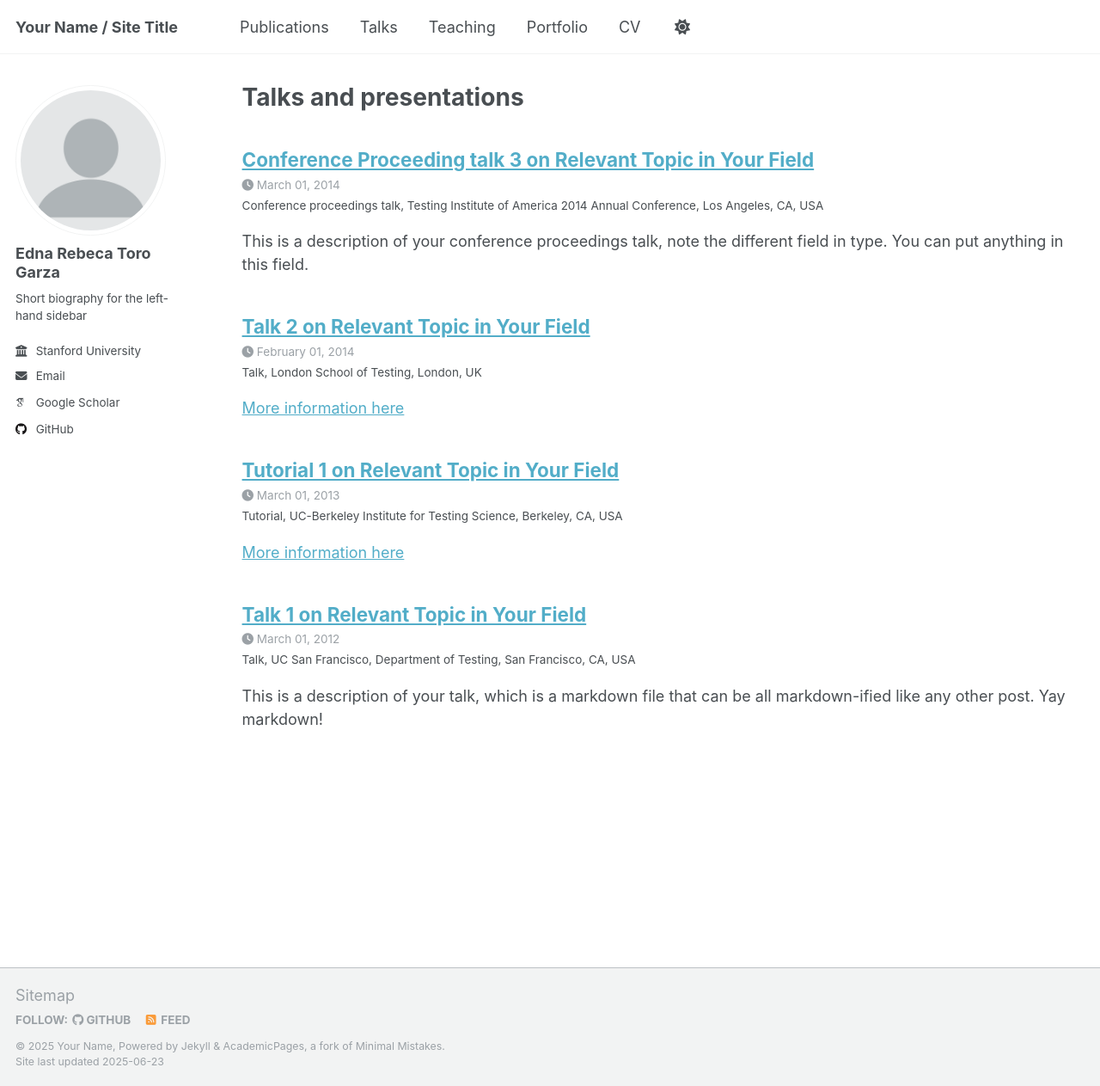
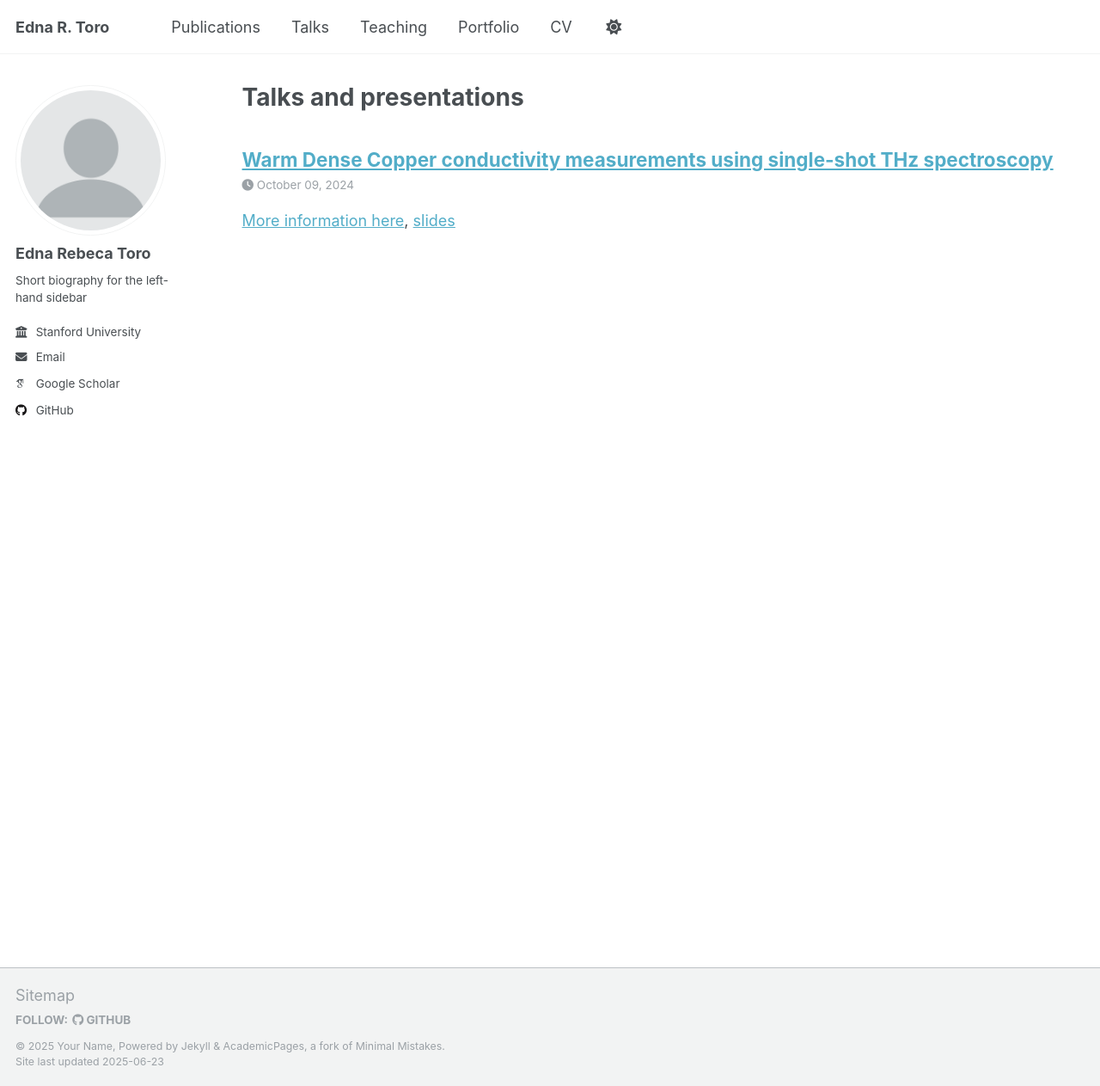
Before and after one commit to etorogar/etorogar.github.io, a Jekyll site: the page built from _pages/talks.html, in a window 1280 px wide and 1263 px high. Shown: the whole window at 86% size. Built offline with Jekyll 4.4.1, drawn with Linux system fonts in a browser that asks for light colours; some web fonts are replaced.

Commit message:
talks init

```diff
--- a/_config.yml
+++ b/_config.yml
@@ -9,7 +9,7 @@
 # Basic Site Settings
 locale                   : "en-US"
 site_theme               : "default"
-title                    : "Your Name / Site Title"
+title                    : "Edna R. Toro"
 title_separator          : "-"
 name                     : &name "Your Name"
 description              : &description "personal description"
@@ -23,7 +23,7 @@ repository               : "academicpages/academicpages.github.io"
 author:
   # Biographic information
   avatar           : "profile.png"
-  name             : "Edna Rebeca Toro Garza"
+  name             : "Edna Rebeca Toro"
   pronouns         : # example: "she/her"
   bio              : "Short biography for the left-hand sidebar"
   location         :
@@ -119,7 +119,7 @@ staticman:
       options:
         format           : "iso8601" # "iso8601" (default), "timestamp-seconds", "timestamp-milliseconds"
 atom_feed:
-  hide                   : false     # change to true to hide the RSS feed in the footer
+  hide                   : true     # change to true to hide the RSS feed in the footer
   path                   : # blank (default) uses feed.xml
 
 
@@ -265,8 +265,8 @@ defaults:
     values:
       layout: single
       author_profile: true
-      share: true
-      comments: true
+      share: false
+      comments: false
   # _portfolio
   - scope:
       path: ""
--- a/_talks/2012-03-01-talk-1.md
+++ /dev/null
@@ -1,11 +0,0 @@
----
-title: "Talk 1 on Relevant Topic in Your Field"
-collection: talks
-type: "Talk"
-permalink: /talks/2012-03-01-talk-1
-venue: "UC San Francisco, Department of Testing"
-date: 2012-03-01
-location: "San Francisco, CA, USA"
----
-
-This is a description of your talk, which is a markdown file that can be all markdown-ified like any other post. Yay markdown!
--- a/_talks/2013-03-01-tutorial-1.md
+++ /dev/null
@@ -1,13 +0,0 @@
----
-title: "Tutorial 1 on Relevant Topic in Your Field"
-collection: talks
-type: "Tutorial"
-permalink: /talks/2013-03-01-tutorial-1
-venue: "UC-Berkeley Institute for Testing Science"
-date: 2013-03-01
-location: "Berkeley, CA, USA"
----
-
-[More information here](http://exampleurl.com)
-
-This is a description of your tutorial, note the different field in type. This is a markdown files that can be all markdown-ified like any other post. Yay markdown!
--- a/_talks/2014-02-01-talk-2.md
+++ /dev/null
@@ -1,13 +0,0 @@
----
-title: "Talk 2 on Relevant Topic in Your Field"
-collection: talks
-type: "Talk"
-permalink: /talks/2014-02-01-talk-2
-venue: "London School of Testing"
-date: 2014-02-01
-location: "London, UK"
----
-
-[More information here](http://example2.com)
-
-This is a description of your talk, which is a markdown files that can be all markdown-ified like any other post. Yay markdown!
--- a/_talks/2014-03-01-talk-3.md
+++ /dev/null
@@ -1,11 +0,0 @@
----
-title: "Conference Proceeding talk 3 on Relevant Topic in Your Field"
-collection: talks
-type: "Conference proceedings talk"
-permalink: /talks/2014-03-01-talk-3
-venue: "Testing Institute of America 2014 Annual Conference"
-date: 2014-03-01
-location: "Los Angeles, CA, USA"
----
-
-This is a description of your conference proceedings talk, note the different field in type. You can put anything in this field.
--- /dev/null
+++ b/_talks/2024-10-09-warm-dense-copper.md
@@ -0,0 +1,15 @@
+---
+title: "Warm Dense Copper conductivity measurements using single-shot THz spectroscopy"
+collection: talks
+type: "Talk"
+permalink: /talks/2024-10-09-warm-dense-copper
+# venue: "UC-Berkeley Institute for Testing Science"
+date: 2024-10-09
+# location: "Berkeley, CA, USA"
+---
+
+[More information here](https://meetings.aps.org/Meeting/DPP24/Session/NO09.7),
+[slides](/files/slides1.pdf)
+
+This is a description of your tutorial, note the different field in type. This is a markdown files
+that can be all markdown-ified like any other post. Yay markdown!
```
Also changed, not shown: _pages/about.md (+1 -1 lines).
